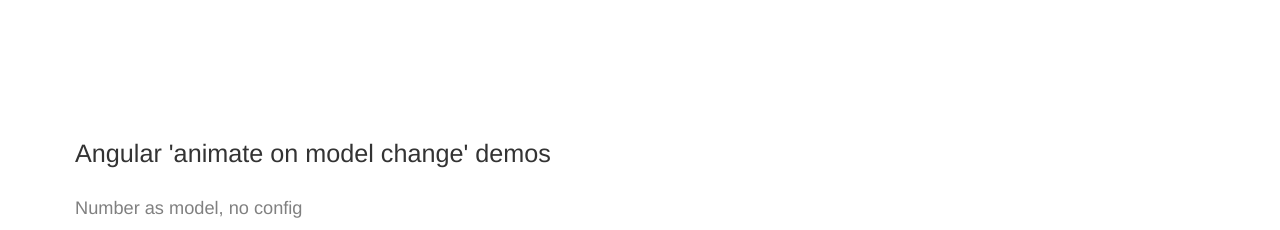
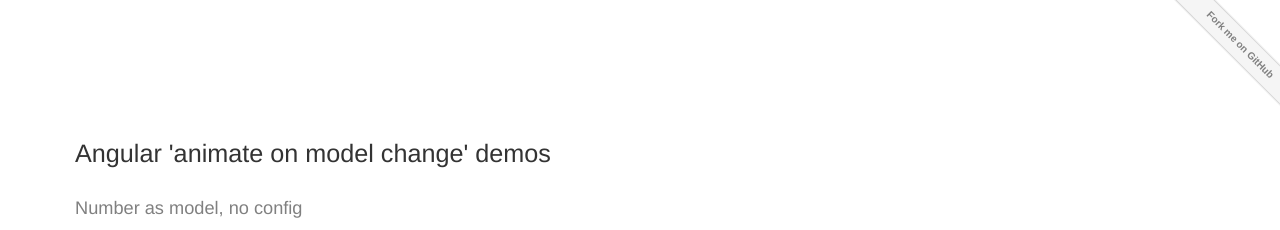
Before and after one commit to ng-milk/angular-animate-model-change, a website: page index.html in a window 1280 px wide. Shown: the top 230 px of the page. Drawn offline with nearby package versions, Linux system fonts and the light colour scheme; some packages are replaced by stand-ins of ours.

Commit message:
Add stupid fork link

```diff
--- a/index.html
+++ b/index.html
@@ -127,6 +127,10 @@
       border-bottom:3px solid salmon;
     }
 
+
+    /* Github fork from https://codepo8.github.io/css-fork-on-github-ribbon/ */
+    #forkongithub {display:none;}
+    #forkongithub a{background:whitesmoke;color:gray;text-decoration:none;font-family:arial,sans-serif;text-align:center;font-weight:bold;padding:5px 40px;font-size:1rem;line-height:2rem;position:relative;transition:0.5s;}#forkongithub a:hover{background:white;color:black;}#forkongithub a::before,#forkongithub a::after{content:"";width:100%;display:block;position:absolute;top:1px;left:0;height:1px;background:#D6D6D6;}#forkongithub a::after{bottom:1px;top:auto;}@media screen and (min-width:800px){#forkongithub{position:fixed;display:block;top:0;right:0;width:200px;overflow:hidden;height:200px;z-index:9999;}#forkongithub a{width:200px;position:absolute;top:30px;right:-60px;transform:rotate(45deg);-webkit-transform:rotate(45deg);-ms-transform:rotate(45deg);-moz-transform:rotate(45deg);-o-transform:rotate(45deg);}}
   </style>
 </head>
 <body ng-app="app" ng-controller="ctrl" ng-cloak>
@@ -237,6 +241,9 @@
     <a class="btn btn-default" href="https://github.com/ng-milk/angular-animate-model-change/issues"><i class="fa fa-bug"></i> Submit an issue</a>
   </footer>
 
+  <!-- fork thing -->
+  <span id="forkongithub"><a href="https://github.com/ng-milk/angular-animate-model-change">Fork me on GitHub</a></span>
+
   <!-- Local JS -->
   <script src="dist/ng-animate-model-change.js"></script>
   <script>
```
